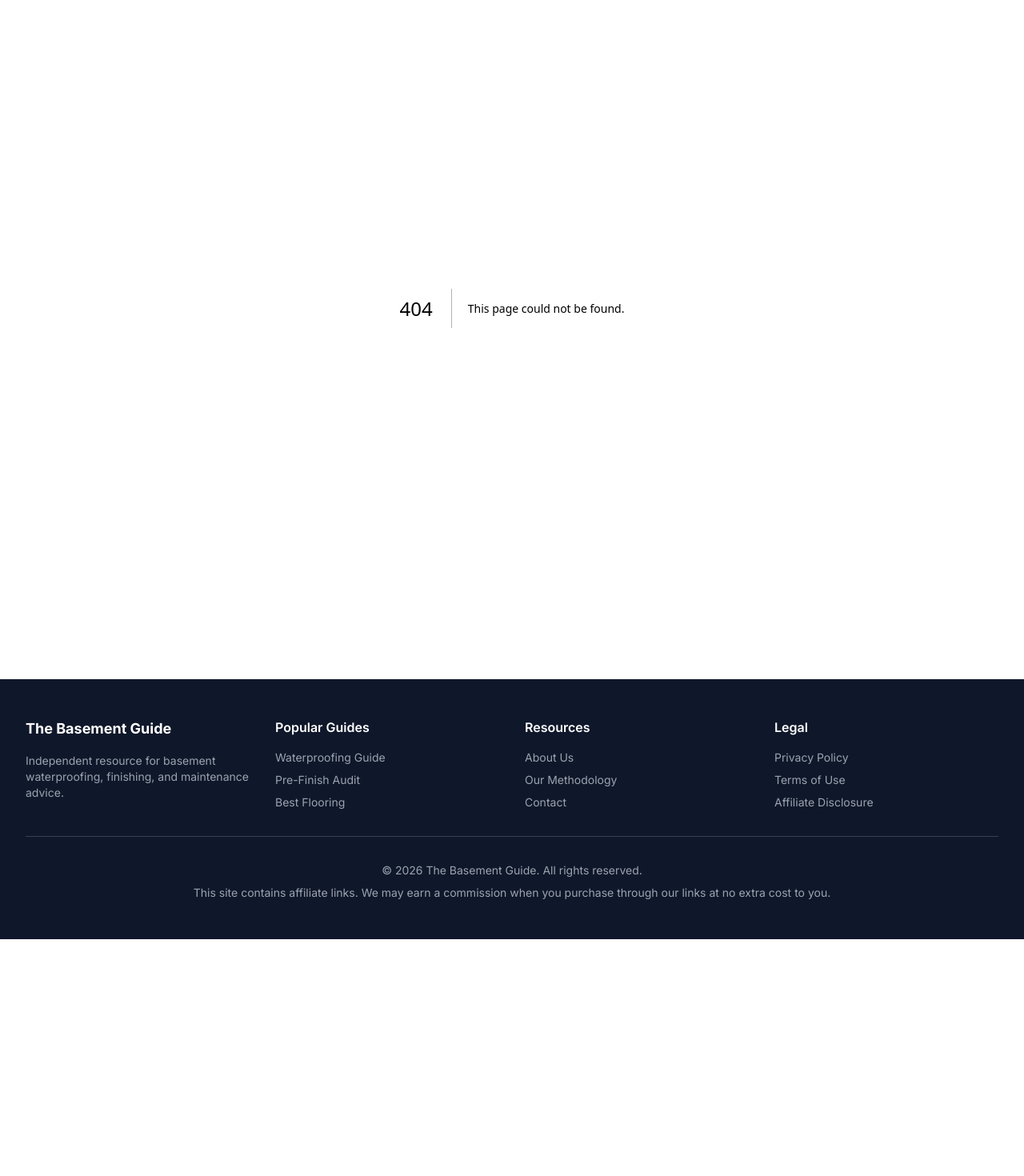
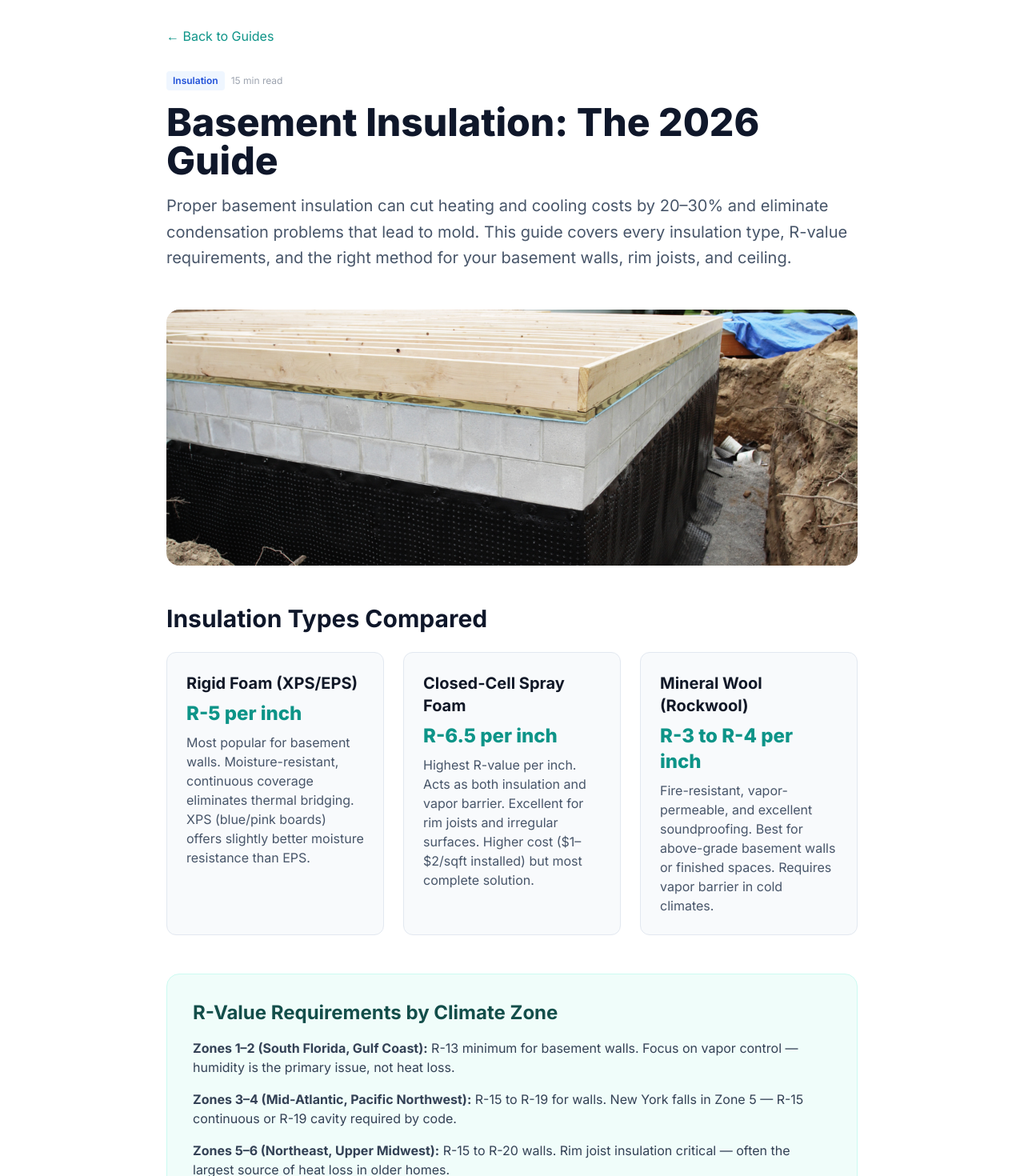
Before and after one commit to thebasementguide2026/basement-guide, a Next.js app: page /articles/basement-insulation-guide in a window 1280 px wide. Before the commit this address had no page. Shown: the part 80-1550 px from the top of the page at 80% size. Before the commit the page ends 1254 px from the top, so only its background shows below. Built offline with nearby package versions, Linux system fonts and the light colour scheme.

Commit message:
feat: add Basement Insulation 2026 Guide article page

```diff
--- /dev/null
+++ b/app/articles/basement-insulation-guide/page.tsx
@@ -0,0 +1,137 @@
+import Link from 'next/link';
+import Image from 'next/image';
+
+export const metadata = {
+  title: 'Basement Insulation: The Complete 2026 Guide',
+  description: 'Rigid foam vs. spray foam vs. mineral wool for basement walls. Learn how to stop energy loss, prevent condensation, and choose the right R-value for your climate.',
+};
+
+export default function BasementInsulationGuide() {
+  return (
+    <article className="max-w-4xl mx-auto px-4 py-12">
+      <nav className="mb-8">
+        <Link href="/" className="text-teal-600 hover:underline">← Back to Guides</Link>
+      </nav>
+
+      <header className="mb-12">
+        <div className="flex items-center gap-2 mb-4">
+          <span className="bg-blue-50 text-blue-700 text-xs font-semibold px-2 py-1 rounded">Insulation</span>
+          <span className="text-gray-400 text-xs">15 min read</span>
+        </div>
+        <h1 className="text-4xl md:text-5xl font-extrabold text-slate-900 mb-4">
+          Basement Insulation: The 2026 Guide
+        </h1>
+        <p className="text-xl text-slate-600 leading-relaxed">
+          Proper basement insulation can cut heating and cooling costs by 20–30% and eliminate condensation problems that lead to mold. This guide covers every insulation type, R-value requirements, and the right method for your basement walls, rim joists, and ceiling.
+        </p>
+      </header>
+
+      <div className="relative w-full h-64 md:h-80 rounded-2xl overflow-hidden mb-12">
+        <Image
+          src="/foundation-waterproofing-construction.jpg.png"
+          alt="Basement wall insulation installation"
+          fill
+          className="object-cover"
+          priority
+        />
+      </div>
+
+      <section className="mb-12">
+        <h2 className="text-3xl font-bold text-slate-900 mb-6">Insulation Types Compared</h2>
+        <div className="grid md:grid-cols-3 gap-6">
+          <div className="bg-slate-50 p-6 rounded-xl border border-slate-200">
+            <h3 className="text-xl font-bold mb-2">Rigid Foam (XPS/EPS)</h3>
+            <p className="text-2xl font-extrabold text-teal-600 mb-2">R-5 per inch</p>
+            <p className="text-slate-600">Most popular for basement walls. Moisture-resistant, continuous coverage eliminates thermal bridging. XPS (blue/pink boards) offers slightly better moisture resistance than EPS.</p>
+          </div>
+          <div className="bg-slate-50 p-6 rounded-xl border border-slate-200">
+            <h3 className="text-xl font-bold mb-2">Closed-Cell Spray Foam</h3>
+            <p className="text-2xl font-extrabold text-teal-600 mb-2">R-6.5 per inch</p>
+            <p className="text-slate-600">Highest R-value per inch. Acts as both insulation and vapor barrier. Excellent for rim joists and irregular surfaces. Higher cost ($1–$2/sqft installed) but most complete solution.</p>
+          </div>
+          <div className="bg-slate-50 p-6 rounded-xl border border-slate-200">
+            <h3 className="text-xl font-bold mb-2">Mineral Wool (Rockwool)</h3>
+            <p className="text-2xl font-extrabold text-teal-600 mb-2">R-3 to R-4 per inch</p>
+            <p className="text-slate-600">Fire-resistant, vapor-permeable, and excellent soundproofing. Best for above-grade basement walls or finished spaces. Requires vapor barrier in cold climates.</p>
+          </div>
+        </div>
+      </section>
+
+      <section className="mb-12 bg-teal-50 p-8 rounded-2xl border border-teal-100">
+        <h2 className="text-2xl font-bold text-teal-900 mb-4">R-Value Requirements by Climate Zone</h2>
+        <ul className="space-y-4 text-slate-700">
+          <li><strong>Zones 1–2 (South Florida, Gulf Coast):</strong> R-13 minimum for basement walls. Focus on vapor control — humidity is the primary issue, not heat loss.</li>
+          <li><strong>Zones 3–4 (Mid-Atlantic, Pacific Northwest):</strong> R-15 to R-19 for walls. New York falls in Zone 5 — R-15 continuous or R-19 cavity required by code.</li>
+          <li><strong>Zones 5–6 (Northeast, Upper Midwest):</strong> R-15 to R-20 walls. Rim joist insulation critical — often the largest source of heat loss in older homes.</li>
+          <li><strong>Zones 7–8 (Northern Canada border, Alaska):</strong> R-20+ walls, R-38 rim joists. Thermal bridging must be eliminated through continuous exterior insulation.</li>
+          <li><strong>New York State (Zone 5):</strong> IRC 2021 requires R-15 continuous or R-19 cavity + thermal break for new construction.</li>
+        </ul>
+      </section>
+
+      <section className="mb-12">
+        <h2 className="text-3xl font-bold text-slate-900 mb-6">Where to Insulate in Your Basement</h2>
+        <div className="overflow-x-auto">
+          <table className="w-full border-collapse text-sm">
+            <thead>
+              <tr className="bg-slate-100">
+                <th className="text-left p-4 font-semibold text-slate-700">Location</th>
+                <th className="text-left p-4 font-semibold text-slate-700">Best Method</th>
+                <th className="text-left p-4 font-semibold text-slate-700">Target R-Value (Zone 5)</th>
+              </tr>
+            </thead>
+            <tbody>
+              <tr className="border-b border-slate-100">
+                <td className="p-4 font-medium">Foundation Walls</td>
+                <td className="p-4">2" rigid foam + framing or spray foam</td>
+                <td className="p-4 font-bold text-teal-600">R-15 continuous</td>
+              </tr>
+              <tr className="border-b border-slate-100 bg-slate-50">
+                <td className="p-4 font-medium">Rim Joists</td>
+                <td className="p-4">Closed-cell spray foam (2")</td>
+                <td className="p-4 font-bold text-teal-600">R-13 minimum</td>
+              </tr>
+              <tr className="border-b border-slate-100">
+                <td className="p-4 font-medium">Basement Ceiling (unheated)</td>
+                <td className="p-4">Fiberglass batts between joists</td>
+                <td className="p-4 font-bold text-teal-600">R-30 to R-38</td>
+              </tr>
+              <tr className="border-b border-slate-100 bg-slate-50">
+                <td className="p-4 font-medium">Slab Floor</td>
+                <td className="p-4">1–2" EPS under subfloor</td>
+                <td className="p-4 font-bold text-teal-600">R-5 to R-10</td>
+              </tr>
+              <tr>
+                <td className="p-4 font-medium">Window Wells</td>
+                <td className="p-4">Rigid foam cover</td>
+                <td className="p-4 font-bold text-teal-600">R-5</td>
+              </tr>
+            </tbody>
+          </table>
+        </div>
+      </section>
+
+      <section className="mb-12">
+        <h2 className="text-3xl font-bold text-slate-900 mb-6">The Condensation Problem: Why It Matters</h2>
+        <p className="text-lg text-slate-600 mb-4">
+          The most common insulation mistake in basements is placing vapor-impermeable insulation on the warm side of the wall — trapping moisture inside the assembly and causing mold on the framing. In cold climates, the vapor retarder belongs on the interior (warm) side.
+        </p>
+        <div className="bg-amber-50 border border-amber-200 rounded-xl p-6">
+          <h3 className="font-bold text-amber-900 mb-2">Key Rule: Keep the Dew Point Outside the Assembly</h3>
+          <p className="text-amber-800">Rigid foam on the interior face of the foundation wall (between concrete and framing) keeps the framing warm and dry. Never place fiberglass batts directly against concrete — moisture will condense on the cold surface and cause mold.</p>
+        </div>
+      </section>
+
+      <div className="bg-teal-600 rounded-2xl p-8 lg:p-12 text-white text-center">
+        <h2 className="text-3xl font-bold mb-4">Get Insulation Quotes for Your Basement</h2>
+        <p className="mb-8 opacity-90 max-w-lg mx-auto">
+          A properly insulated basement pays for itself in energy savings. Get free quotes from local insulation contractors today.
+        </p>
+        <div className="flex flex-col sm:flex-row gap-4 justify-center">
+          <Link href="/#get-quotes" className="bg-white text-teal-700 px-8 py-4 rounded-lg font-bold hover:bg-teal-50 transition shadow-lg">
+            Get Free Quotes →
+          </Link>
+        </div>
+      </div>
+    </article>
+  );
+}
```
